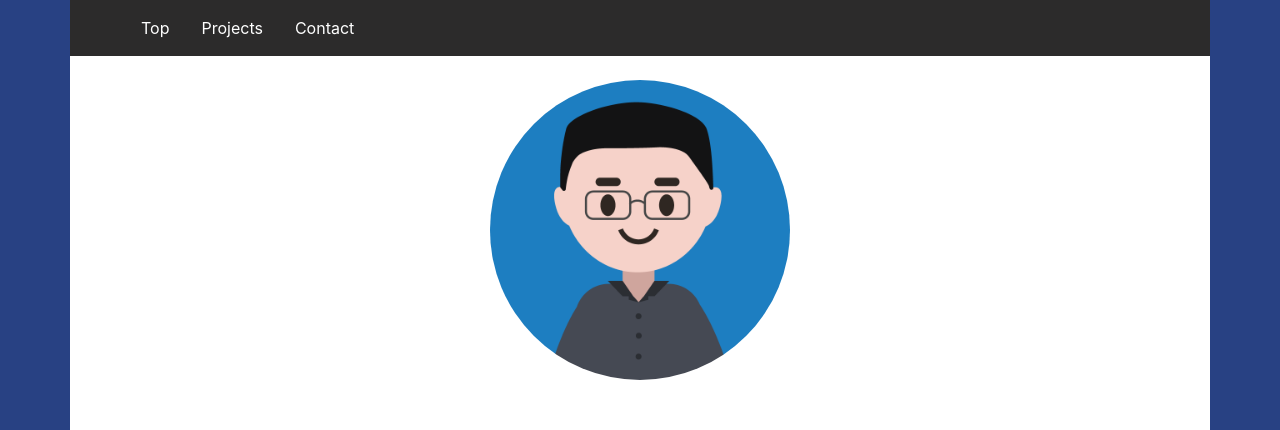
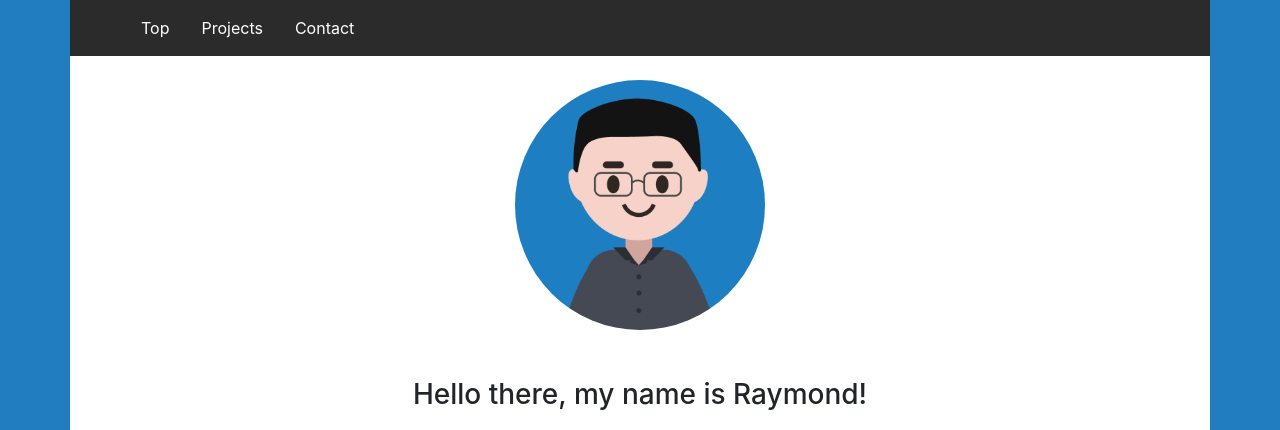
Before and after one commit to VividCoder7777/Raymond-web-page, an Angular app: page / in a window 1280 px wide. Shown: the top 430 px of the page. Built offline with nearby package versions, Linux system fonts and the light colour scheme.

Commit message:
changed colour

```diff
--- a/src/app/components/home/home.component.scss
+++ b/src/app/components/home/home.component.scss
@@ -3,8 +3,8 @@
 }
 
 #face-img {
-  max-width: 300px;
-  max-height: 400px;
+  max-width: 250px;
+  max-height: 300px;
   border-radius: 50%;
 }
 
--- a/src/styles.scss
+++ b/src/styles.scss
@@ -20,10 +20,12 @@ html {
 /**
    * Remove the margin in all browsers.
    */
-
+/**
+    previous color: rgb(38, 80, 196);
+**/
 body {
   margin: 0;
-  background-color: rgb(40, 65, 131);
+  background-color: #227dc0;
 }
 
 /**
```
